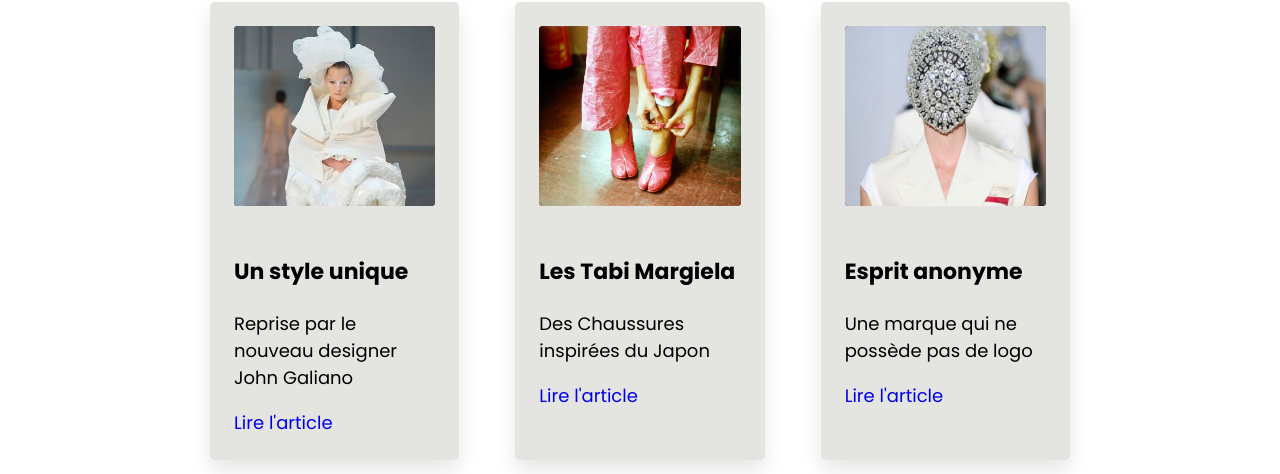
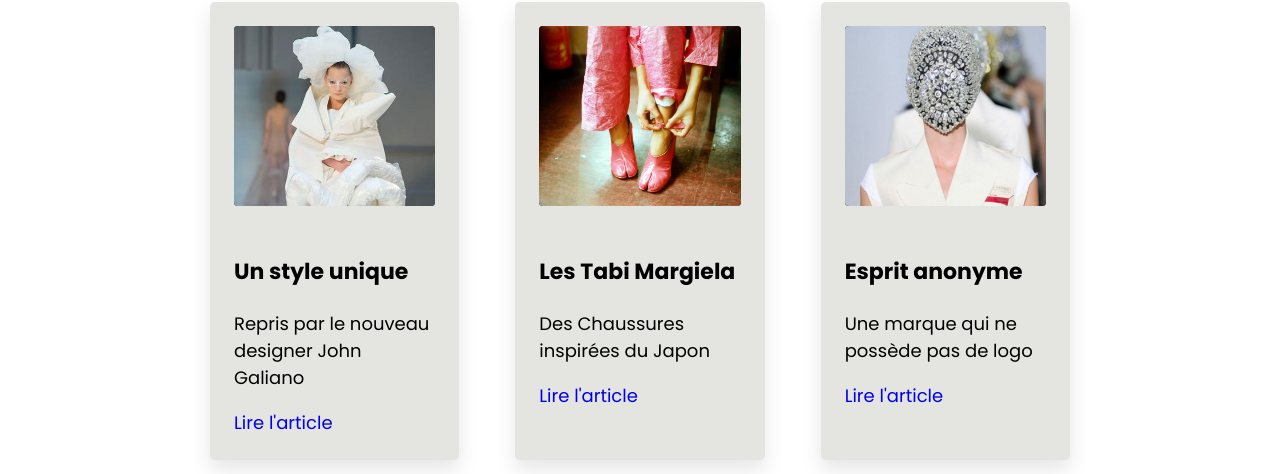
Before and after one commit to Emma-Dupoizat/landing-page-margiela, a plain HTML site: page index.html in a window 1280 px wide. Shown: the part 1967-2441 px from the top of the page. Drawn offline with Linux system fonts and the light colour scheme; a web font is replaced by a local one.

Commit message:
Add files via upload

```diff
--- a/index.html
+++ b/index.html
@@ -56,7 +56,7 @@
         <div class="card-white">
           <img src="images/jg.jpg" alt="">
           <h3>Un style unique</h3>
-          <p>Reprise par le nouveau designer John Galiano</p>
+          <p>Repris par le nouveau designer John Galiano</p>
           <a href="https://premierepluie.com/2021/01/23/martin-margiela-au-dela-dune-mode-anti-conformiste-leclosion-de-lupcycling/">Lire l'article</a>
         </div>
 
```
